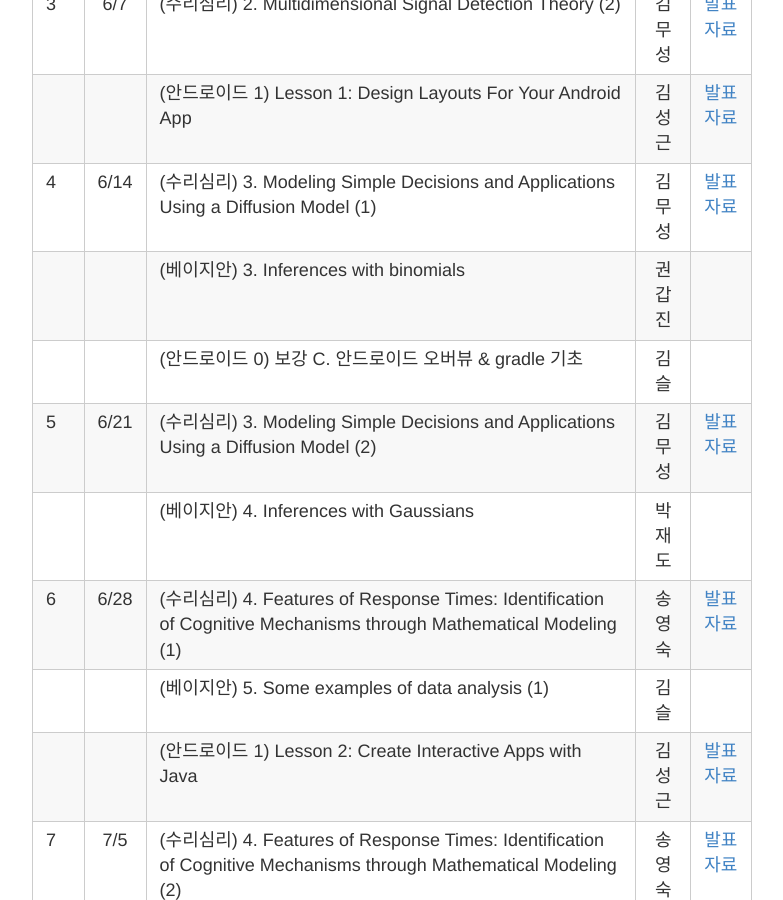
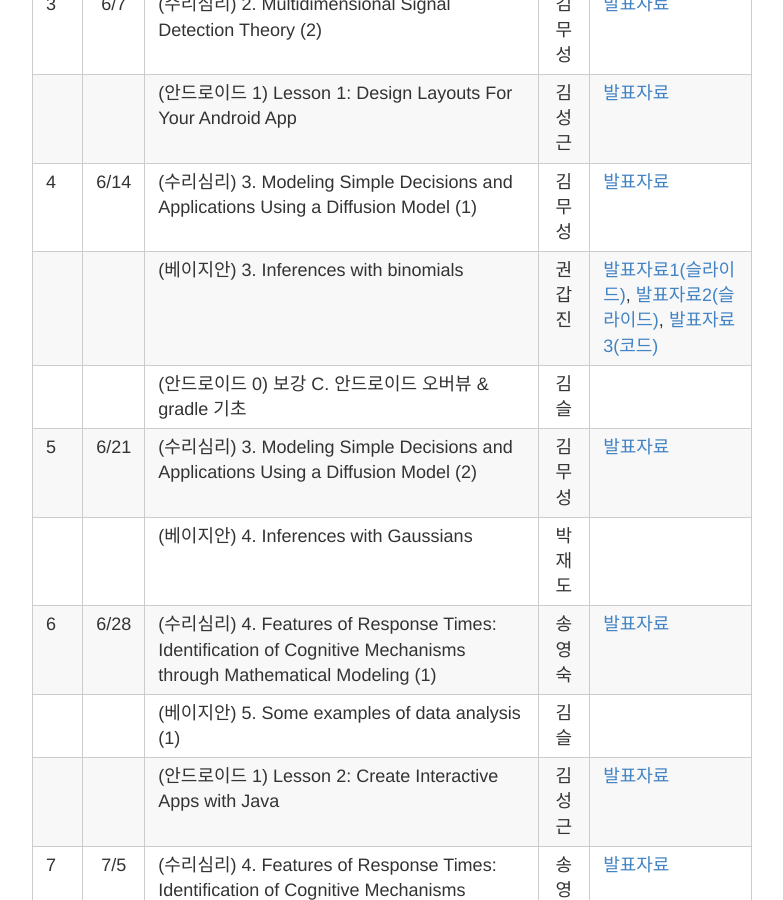
Before and after one commit to psygrammer/coco, a Jekyll site: the page built from _posts/2015-12-29-SCHEDULE.md, in a window 1280 px wide and 900 px high, scrolled down 2812 px. Shown: the whole window, without its empty margins (248-1031 px from the left). Built offline with Jekyll 4.4.1, drawn with Linux system fonts in a browser that asks for light colours; Markdown is read by kramdown in place of the engine named in the settings.

Commit message:
Update 2015-12-29-SCHEDULE.md

```diff
--- a/_posts/2015-12-29-SCHEDULE.md
+++ b/_posts/2015-12-29-SCHEDULE.md
@@ -54,7 +54,7 @@ title: 스터디 일정 & 커리큘럼 & 발표자료
 |  3 |6/7 |(수리심리) 2. Multidimensional Signal Detection Theory (2)|김무성| [발표자료](http://nbviewer.ipython.org/github/psygrammer/coco/blob/master/part1/compsy/ch02/02_Multidimensional_Signal_Detection_Theory.ipynb)|
 |    |     |(안드로이드 1) Lesson 1: Design Layouts For Your Android App|김성근|[발표자료](https://drive.google.com/file/d/0B_Ekt7icI0htTTVNZ0VMSUhudjg/view)|
 |  4 |6/14 |(수리심리) 3. Modeling Simple Decisions and Applications Using a Diffusion Model (1)|김무성| [발표자료](http://nbviewer.ipython.org/github/psygrammer/coco/blob/master/part1/compsy/ch03/03_Modeling_Simple_Decision_and_Applications_Using_a_Diffusion_Model.ipynb)|
-|    |     |(베이지안) 3. Inferences with binomials |권갑진| |
+|    |     |(베이지안) 3. Inferences with binomials |권갑진|[발표자료1(슬라이드)](https://drive.google.com/file/d/0B3arPndQ9D39UTJmdmxaVDJ4czA/view), [발표자료2(슬라이드)](https://drive.google.com/file/d/0BxU3xhzTXd3kUThIcTBXMC1JalE/view), [발표자료3(코드)]()  |
 |    |     |(안드로이드 0) 보강 C. 안드로이드 오버뷰 & gradle 기초 |김슬||
 |  5 |6/21 |(수리심리) 3. Modeling Simple Decisions and Applications Using a Diffusion Model (2)|김무성| [발표자료](http://nbviewer.ipython.org/github/psygrammer/coco/blob/master/part1/compsy/ch03/03_Modeling_Simple_Decision_and_Applications_Using_a_Diffusion_Model.ipynb)|
 |    |     |(베이지안) 4. Inferences with Gaussians |박재도| |
```
